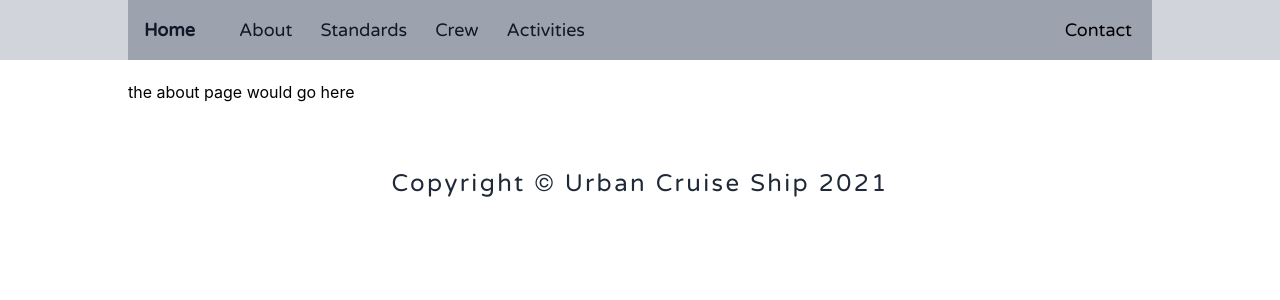
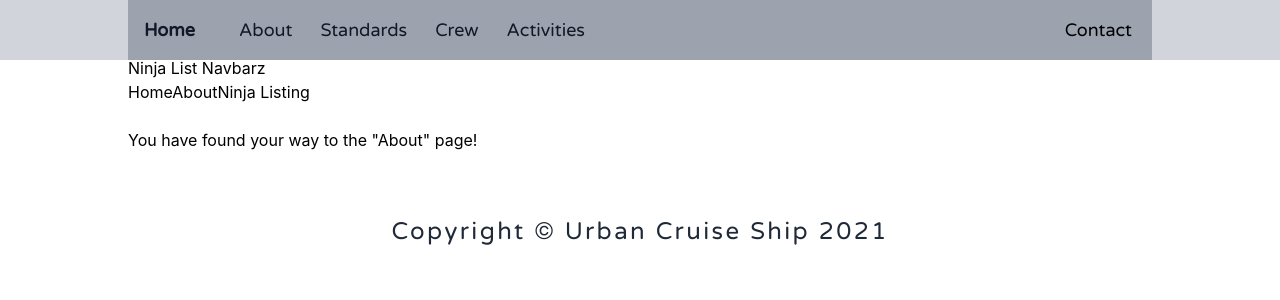
Before and after one commit to Richard-Burd/ucs-website, a Next.js app: page /about in a window 1280 px wide. Shown: the top 300 px of the page. Built offline with nearby package versions, Linux system fonts and the light colour scheme; a web font is replaced by a local one.

Commit message:
added in builds from NetNinja tutorials

```diff
--- /dev/null
+++ b/components/Navbarz.js
@@ -0,0 +1,18 @@
+// Net Ninja
+// https://youtu.be/MJT_WXdSPjE
+import Link from 'next/link';
+
+const Navbarz = () => {
+    return (
+        <nav>
+            <div className="logo">
+                <h1>Ninja List Navbarz</h1>
+            </div>
+            <Link href="/"><a>Home</a></Link>
+            <Link href="/about"><a>About</a></Link>
+            <Link href="/ninjas"><a>Ninja Listing</a></Link>
+        </nav>
+    );
+}
+
+export default Navbarz;
--- a/components/navbar.js
+++ b/components/navbar.js
@@ -15,9 +15,9 @@ export default function Navbar() {
 
                 <div className="flex hidden md:flex items-center space-x-1 text-gray-900">
                   <a href="/about" className="py-4 px-3 hover:bg-gray-900 hover:text-gray-100 focus:bg-gray-900 focus:text-gray-100 transition duration-500">About</a>
-                  <a href="/ucs-standards" className="py-4 px-3 hover:bg-gray-900 hover:text-gray-100 focus:bg-gray-900 focus:text-gray-100 transition duration-500">Standards</a>
-                  <a href="/ucs-crew" className="py-4 px-3 hover:bg-gray-900 hover:text-gray-100 focus:bg-gray-900 focus:text-gray-100 transition duration-500">Crew</a>
-                  <a href="/ucs-activities" className="py-4 px-3 hover:bg-gray-900 hover:text-gray-100 focus:bg-gray-900 focus:text-gray-100 transition duration-500">Activities</a>
+                  <a href="/standards" className="py-4 px-3 hover:bg-gray-900 hover:text-gray-100 focus:bg-gray-900 focus:text-gray-100 transition duration-500">Standards</a>
+                  <a href="/crew" className="py-4 px-3 hover:bg-gray-900 hover:text-gray-100 focus:bg-gray-900 focus:text-gray-100 transition duration-500">Crew</a>
+                  <a href="/activities" className="py-4 px-3 hover:bg-gray-900 hover:text-gray-100 focus:bg-gray-900 focus:text-gray-100 transition duration-500">Activities</a>
                 </div>
               </div>
 
--- a/pages/about.js
+++ b/pages/about.js
@@ -1,8 +1,11 @@
+import Navbarz from '../components/Navbarz'
+
 const About = () => {
     return (
         <div>
+            <Navbarz />
             <br></br>
-            <h1>the about page would go here</h1>
+            <h1>You have found your way to the "About" page!</h1>
             <br></br>
         </div>
     );
--- /dev/null
+++ b/pages/mydirectory/index.js
@@ -0,0 +1,12 @@
+const ThisComponentCanHaveAnyNameYouWant = () => {
+    return (
+        <div>
+            <br></br>
+            <h1>This is a special <b>"index.js"</b> file located inside a subdirectory, it can be found at:</h1>
+            <p>http://localhost:3000/mydirectory</p>
+            <br></br>
+        </div>
+    );
+}
+
+export default ThisComponentCanHaveAnyNameYouWant;
--- /dev/null
+++ b/pages/mydirectory/mysubdir.js
@@ -0,0 +1,12 @@
+const ThisComponentCanHaveAnyNameYouWant = () => {
+    return (
+        <div>
+            <br></br>
+            <h1>This is a file located inside a subdirectory, it can be found at:</h1>
+            <p>http://localhost:3000/mydirectory/mysubdir</p>
+            <br></br>
+        </div>
+    );
+}
+
+export default ThisComponentCanHaveAnyNameYouWant;
--- /dev/null
+++ b/pages/ninjas/index.js
@@ -0,0 +1,13 @@
+// Net Ninja
+// https://youtu.be/MJT_WXdSPjE
+const Ninjas = () => {
+    return (
+        <div>
+            <br></br>
+            <h1>All Ninjas</h1>
+            <br></br>
+        </div>
+    );
+}
+
+export default Ninjas;
--- /dev/null
+++ b/pages/standards.js
@@ -0,0 +1,11 @@
+const Standards = () => {
+    return (
+        <div>
+            <br></br>
+            <h1>Welcome to the "Standards" page!</h1>
+            <br></br>
+        </div>
+    );
+}
+
+export default Standards;
```
Also changed, not shown: components/components-folder-notes.txt (added).
